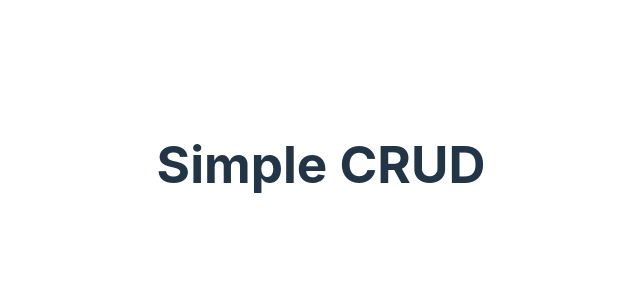
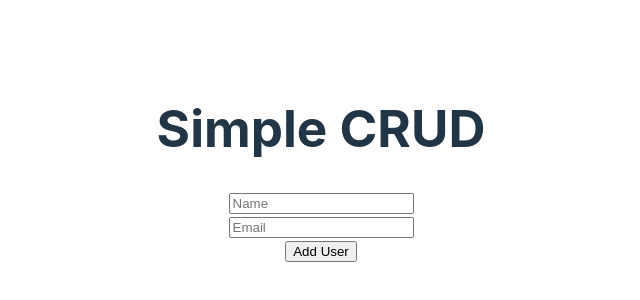
Before and after one commit to arfanur04/55-simple-crud-client, a React (Vite) app: page / in a window 1280 px wide. Shown: the part 236-536 px from the top of the page, without its empty margins (319-959 px from the left). Built offline with nearby package versions, Linux system fonts and the light colour scheme.

Commit message:
55-3 Create Client slide Post

```diff
--- a/src/App.jsx
+++ b/src/App.jsx
@@ -1,9 +1,48 @@
 import "./App.css";
 
 function App() {
+	const handleAddUser = (e) => {
+		e.preventDefault();
+		const form = e.target;
+		const name = form.name.value;
+		const email = form.email.value;
+		const user = { name, email };
+		console.log(`user:`, user);
+
+		fetch(`http://localhost:5000/users`, {
+			method: "POST",
+			headers: {
+				"content-type": "application/json",
+			},
+			body: JSON.stringify(user),
+		})
+			.then((res) => res.json())
+			.then((data) => console.log(data));
+	};
+
 	return (
 		<>
 			<h1>Simple CRUD</h1>
+			<form onSubmit={handleAddUser}>
+				<input
+					type="text"
+					name="name"
+					placeholder="Name"
+					id=""
+				/>
+				<br />
+				<input
+					type="email"
+					name="email"
+					placeholder="Email"
+					id=""
+				/>
+				<br />
+				<input
+					type="submit"
+					value={"Add User"}
+				/>
+			</form>
 		</>
 	);
 }
```
